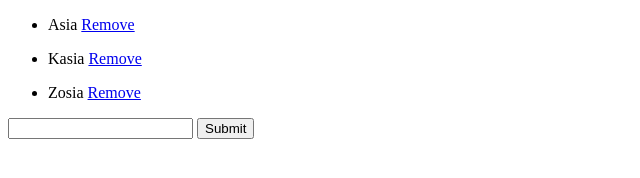
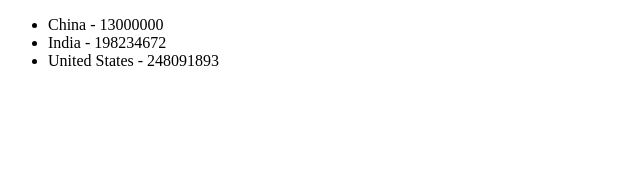
Before and after one commit to BartKK/angular, a plain HTML site: page index.html in a window 1280 px wide. Shown: the whole page, without its empty margins (0-640 px from the left). Drawn offline with nearby package versions, Linux system fonts and the light colour scheme.

Commit message:
country in countries

```diff
--- a/index.html
+++ b/index.html
@@ -12,16 +12,9 @@
 </head>
 
 <body ng-controller="myAppController">
-    <ul ng-repeat="name in names">
-        <li>{{ name }}
-<a href="#" ng-click="removeName(name)">Remove</a>
-        </li>
-    </ul>
-    <form ng-submit="addName()">
-    <input type="text" ng-model="inputName">
-    <input type="submit">
-    </form>
-
+<ul>
+  <li ng-repeat="country in countries">{{ country.name }} - {{ country.population }}</li>
+</ul>
 
 </body>
 
--- a/script.js
+++ b/script.js
@@ -3,14 +3,12 @@
 
 
 myApp.controller('myAppController', ['$scope', function myAppController($scope){
-  $scope.names = ['Asia', 'Kasia', 'Zosia'];
+$scope.countries = [
+    {name: 'China', population: 13000000},
+    {name: 'India', population: 198234672},
+    {name: 'United States', population: 248091893},
 
-  $scope.addName= function () {
-    $scope.names.push($scope.inputName)
-  }
 
-  $scope.removeName = function (nameText) {
-    var i = $scope.names.indexOf(nameText);
-    $scope.names.splice(i, 1);
-  }
+
+]
 }]);
```
